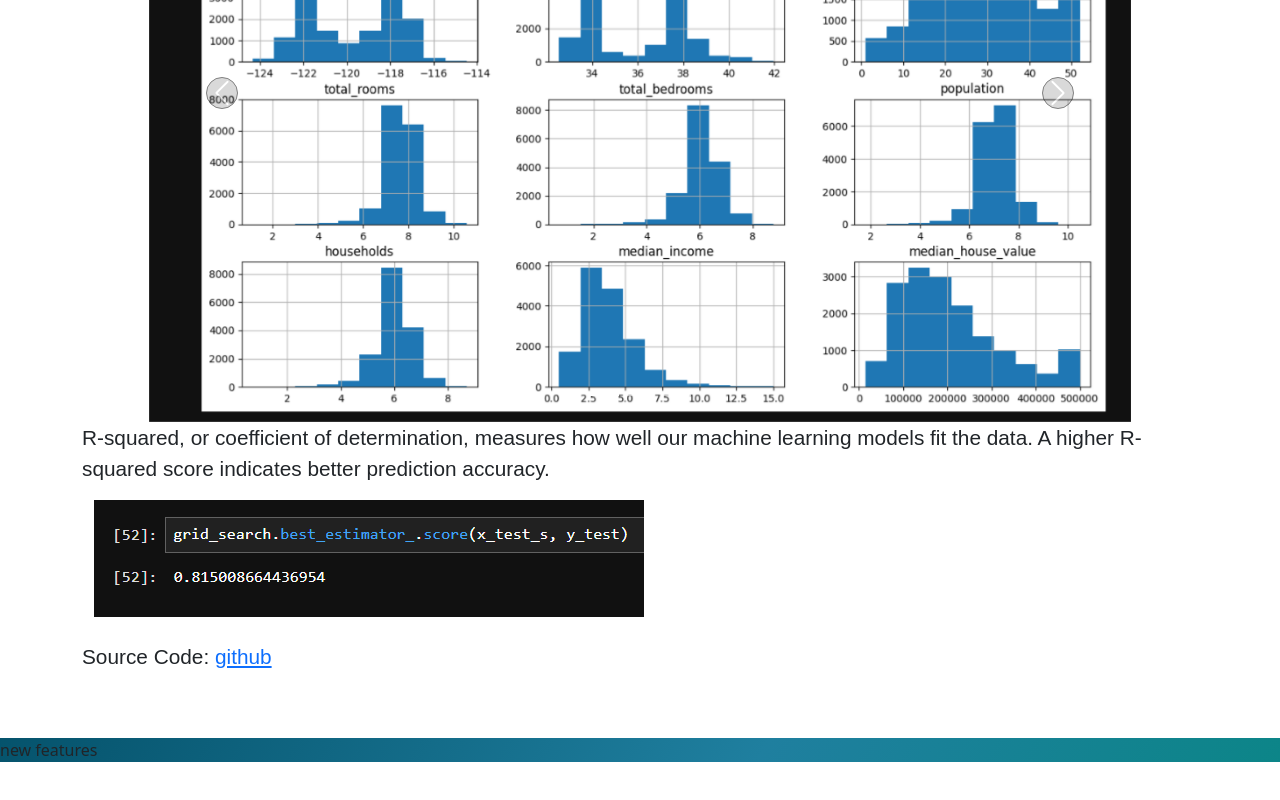
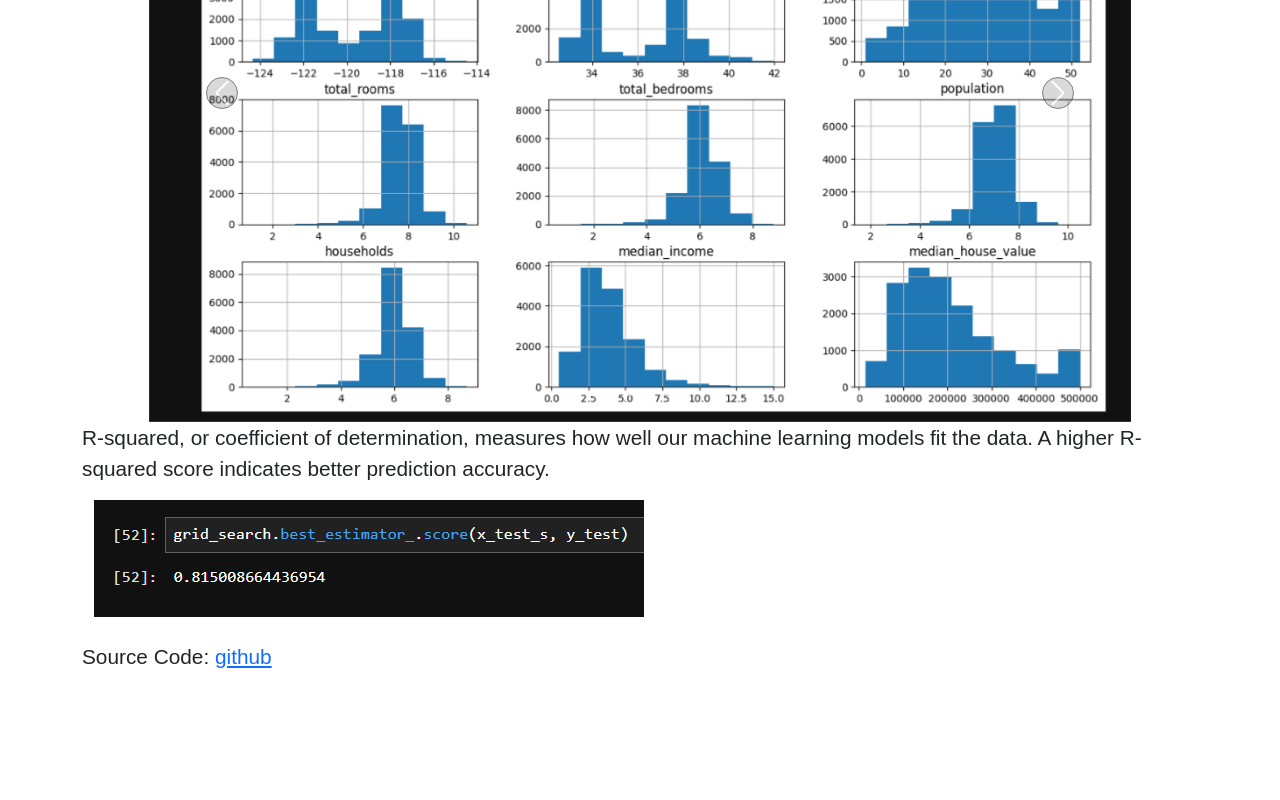
Before and after one commit to mat0k/Project-page, a plain HTML site: page index.html in a window 1280 px wide. Shown: the part 2933-3733 px from the top of the page. After the commit the page ends 3671 px from the top, so only its background shows below. Drawn offline with nearby package versions, Linux system fonts and the light colour scheme; a web font is replaced by a local one.

Commit message:
remove footer feature

```diff
--- a/index.html
+++ b/index.html
@@ -226,7 +226,6 @@
 
   <!--Footer-->
   <section id="footer" class="gradient-background">
-    <p>new features</p>
    </section>
 
 
```
